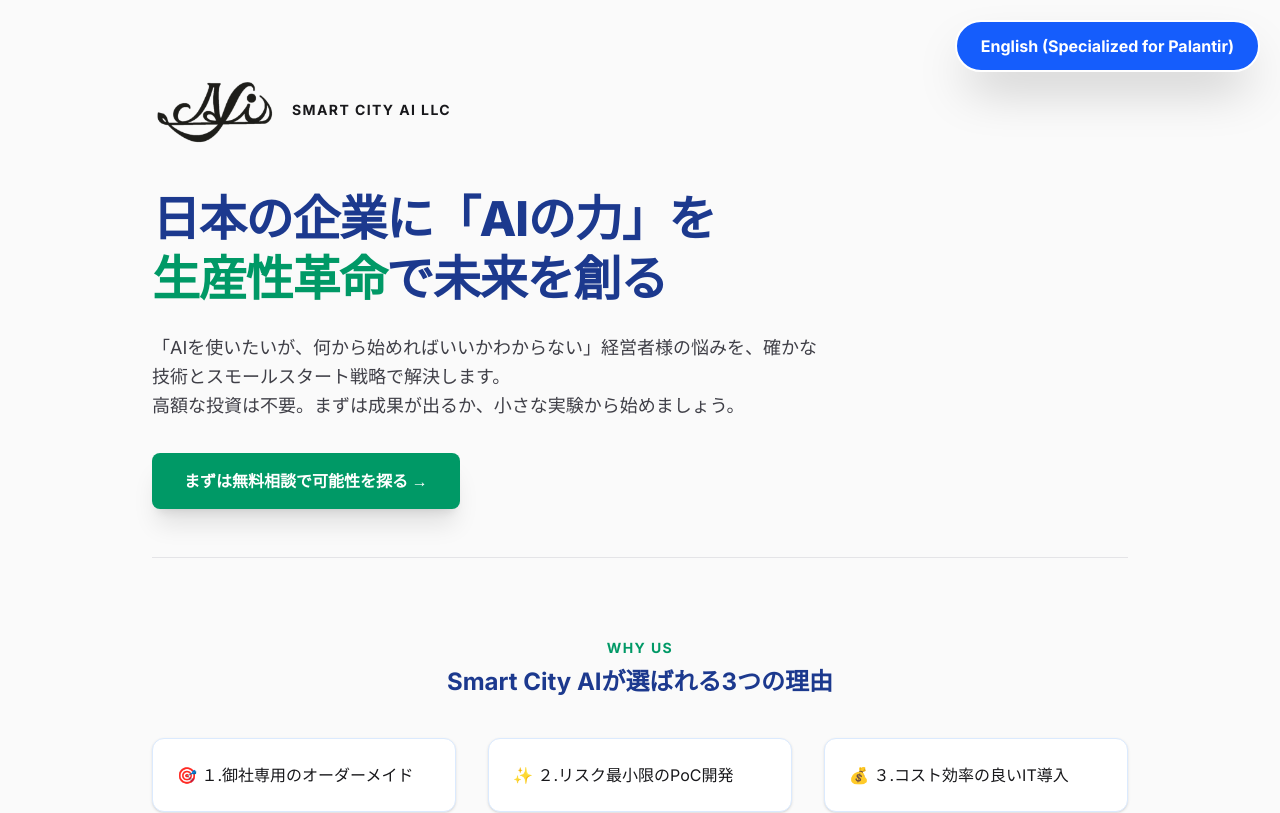
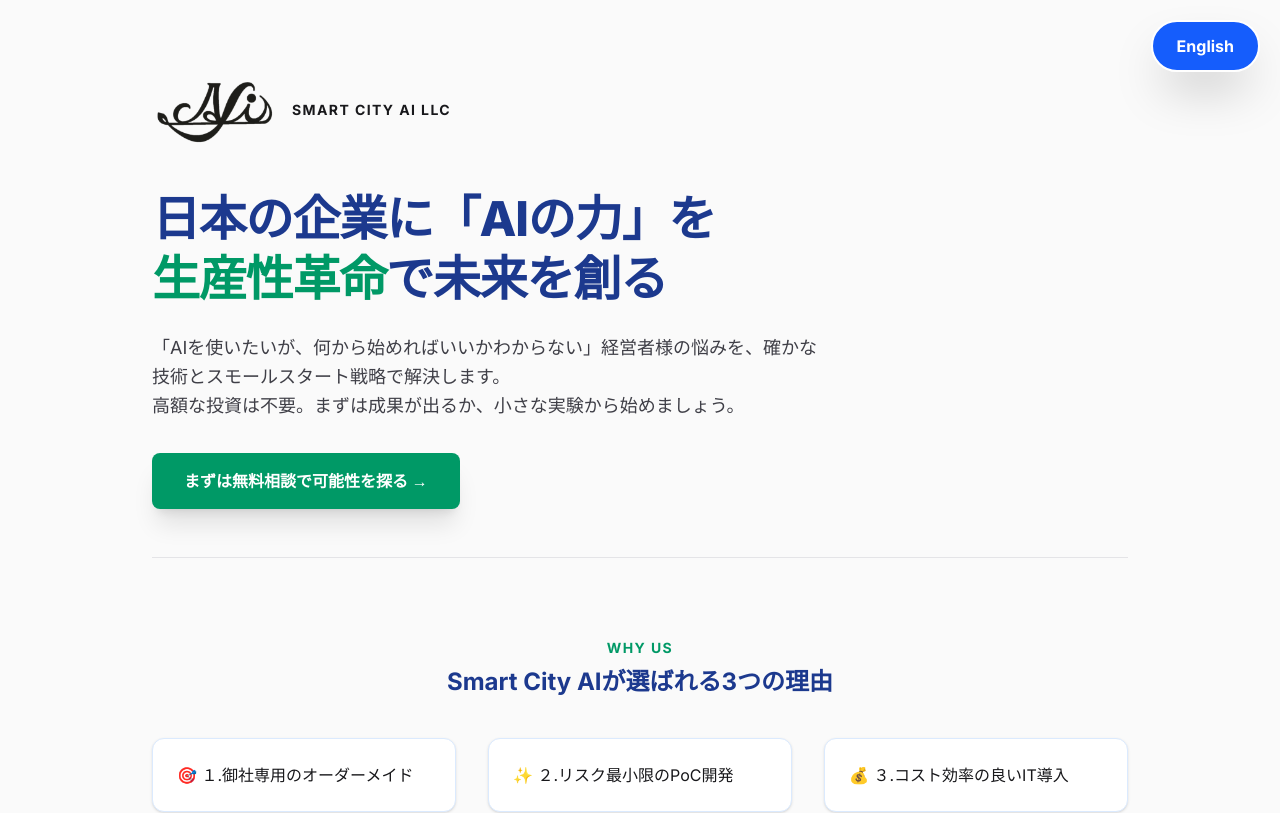
Before and after one commit to tnakajima2050/smartcityai-site, a Next.js app: page / in a window 1280 px wide. Shown: the top 813 px of the page. Built offline with nearby package versions, Linux system fonts and the light colour scheme.

Commit message:
Update page.tsx202601022325

```diff
--- a/app/page.tsx
+++ b/app/page.tsx
@@ -104,7 +104,7 @@ export default function Home() {
           onClick={() => setLang(lang === 'jp' ? 'en' : 'jp')}
           className="px-6 py-3 bg-blue-600 text-white font-bold rounded-full shadow-2xl hover:bg-blue-700 transition transform hover:scale-105 border-2 border-white"
         >
-          {lang === 'jp' ? 'English (Specialized for Palantir)' : '日本語サイトへ戻る'}
+          {lang === 'jp' ? 'English' : '日本語サイトへ戻る'}
         </button>
       </div>
 
```
